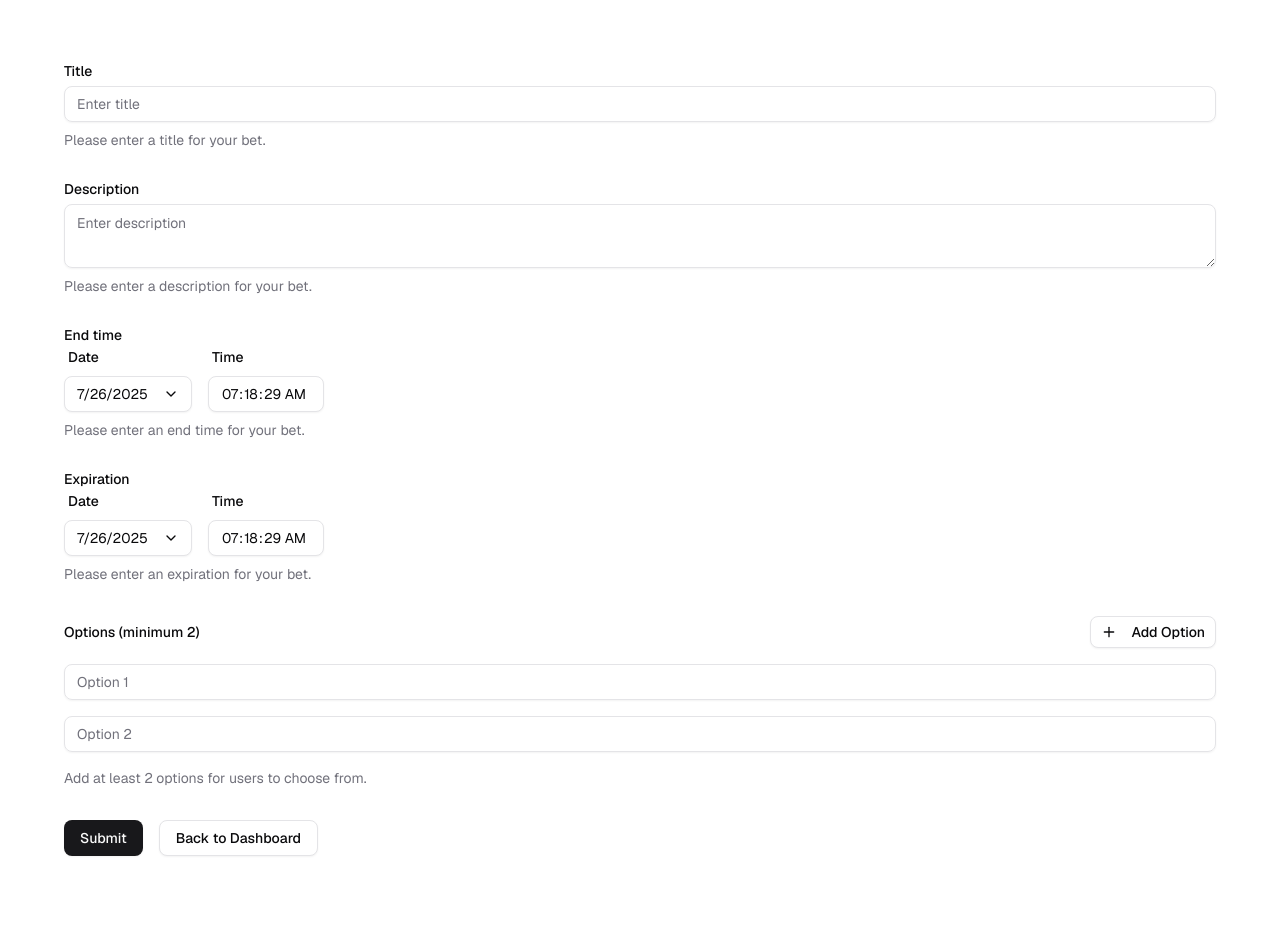
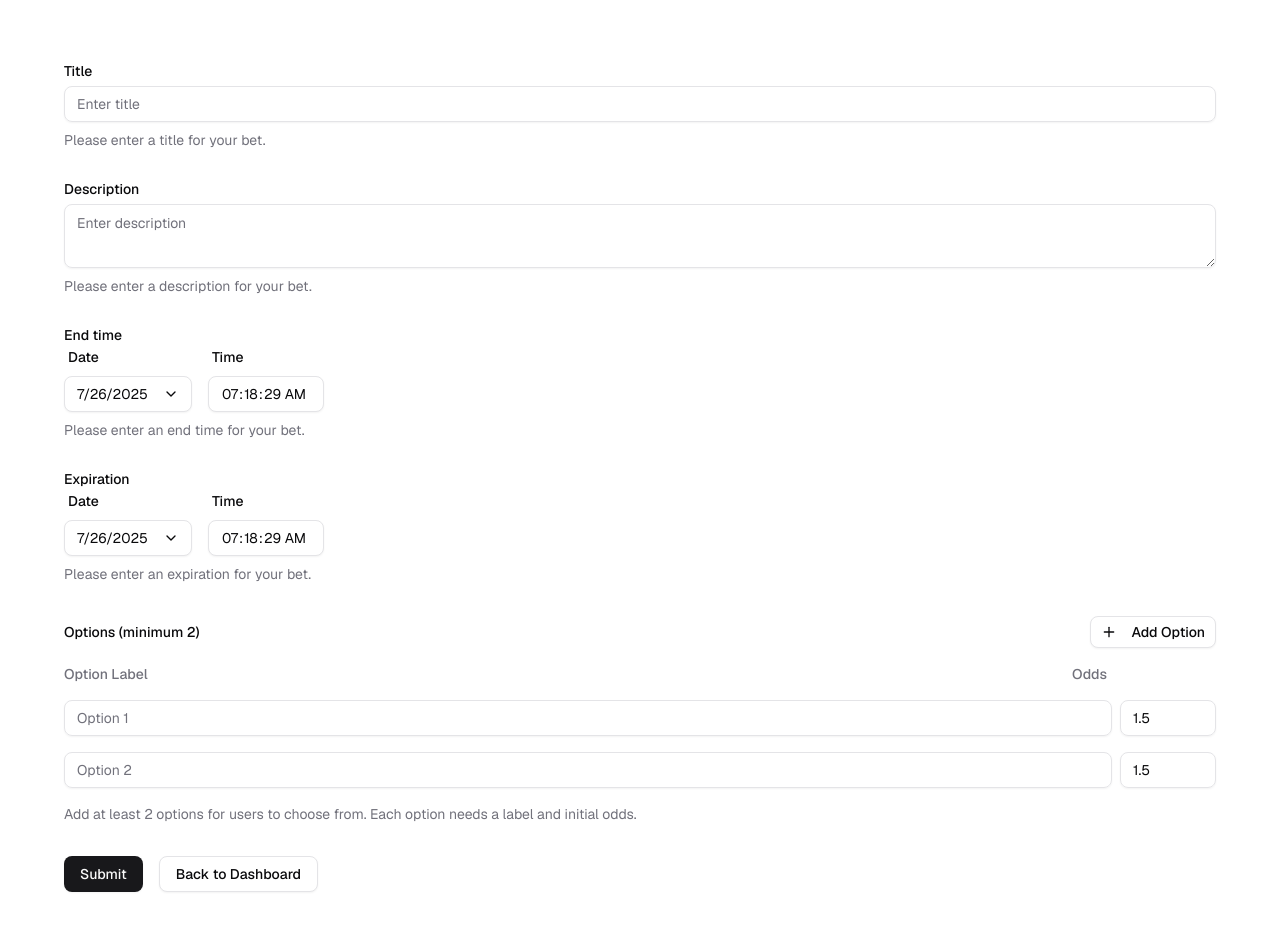
Before and after one commit to Biri0/better, a Next.js app: page /bet/new in a window 1280 px wide. Shown: the top 930 px of the page. Built offline with nearby package versions, Linux system fonts and the light colour scheme; no server answers.

Commit message:
Add odds support for bet options

```diff
--- a/src/app/bet/new/actions.ts
+++ b/src/app/bet/new/actions.ts
@@ -36,10 +36,11 @@ export async function createBet(values: z.infer<typeof formSchema>) {
   }
 
   await db.insert(betOptions).values(
-    values.optionLabels.map((label) => ({
+    values.optionLabels.map((label, index) => ({
       label: label,
       status: "open" as const,
       betId: betId,
+      currentOdds: values.optionOdds[index]!.toFixed(2),
     })),
   );
 
--- a/src/app/bet/new/page.tsx
+++ b/src/app/bet/new/page.tsx
@@ -28,6 +28,7 @@ type FormData = z.infer<typeof formSchema>;
 
 export default function NewBetPage() {
   const [options, setOptions] = useState<string[]>(["", ""]);
+  const [odds, setOdds] = useState<number[]>([1.5, 1.5]);
 
   const form = useForm<FormData>({
     resolver: zodResolver(formSchema),
@@ -37,22 +38,31 @@ export default function NewBetPage() {
       endTime: new Date(),
       expirationTime: new Date(),
       optionLabels: ["", ""],
+      optionOdds: [1.5, 1.5],
     },
   });
 
   const addOption = async () => {
     const newOptions = [...options, ""];
+    const newOdds = [...odds, 1.5];
     setOptions(newOptions);
+    setOdds(newOdds);
     form.setValue("optionLabels", newOptions);
+    form.setValue("optionOdds", newOdds);
     await form.trigger("optionLabels");
+    await form.trigger("optionOdds");
   };
 
   const removeOption = async (index: number) => {
     if (options.length > 2) {
       const newOptions = options.filter((_, i) => i !== index);
+      const newOdds = odds.filter((_, i) => i !== index);
       setOptions(newOptions);
+      setOdds(newOdds);
       form.setValue("optionLabels", newOptions);
+      form.setValue("optionOdds", newOdds);
       await form.trigger("optionLabels");
+      await form.trigger("optionOdds");
     }
   };
 
@@ -64,8 +74,16 @@ export default function NewBetPage() {
     await form.trigger("optionLabels");
   };
 
+  const updateOdds = async (index: number, value: number) => {
+    const newOdds = [...odds];
+    newOdds[index] = value;
+    setOdds(newOdds);
+    form.setValue("optionOdds", newOdds);
+    await form.trigger("optionOdds");
+  };
+
   const handleSubmit = async (data: FormData) => {
-    await createBet({ ...data, optionLabels: options });
+    await createBet({ ...data, optionLabels: options, optionOdds: odds });
   };
 
   return (
@@ -155,6 +173,19 @@ export default function NewBetPage() {
               Add Option
             </Button>
           </div>
+          <div className="flex items-end gap-2">
+            <div className="flex-1">
+              <FormLabel className="text-muted-foreground text-sm">
+                Option Label
+              </FormLabel>
+            </div>
+            <div className="w-24">
+              <FormLabel className="text-muted-foreground text-sm">
+                Odds
+              </FormLabel>
+            </div>
+            <div className="w-10"></div>
+          </div>
           {options.map((option, index) => (
             <div key={index} className="space-y-2">
               <div className="flex items-end gap-2">
@@ -175,6 +206,29 @@ export default function NewBetPage() {
                     </p>
                   )}
                 </div>
+                <div className="w-24">
+                  <Input
+                    type="number"
+                    step="0.01"
+                    min="1.01"
+                    max="99.99"
+                    placeholder="1.50"
+                    value={odds[index] ?? ""}
+                    onChange={(e) =>
+                      updateOdds(index, parseFloat(e.target.value) || 1.5)
+                    }
+                    className={
+                      form.formState.errors.optionOdds?.[index]
+                        ? "border-destructive"
+                        : ""
+                    }
+                  />
+                  {form.formState.errors.optionOdds?.[index] && (
+                    <p className="text-destructive mt-1 text-sm">
+                      {form.formState.errors.optionOdds[index]?.message}
+                    </p>
+                  )}
+                </div>
                 {options.length > 2 && (
                   <Button
                     type="button"
@@ -189,12 +243,19 @@ export default function NewBetPage() {
             </div>
           ))}
           <FormDescription>
-            Add at least 2 options for users to choose from.
+            Add at least 2 options for users to choose from. Each option needs a
+            label and initial odds.
           </FormDescription>
           {form.formState.errors.optionLabels &&
             !Array.isArray(form.formState.errors.optionLabels) && (
               <p className="text-destructive text-sm">
                 {form.formState.errors.optionLabels.message}
+              </p>
+            )}
+          {form.formState.errors.optionOdds &&
+            !Array.isArray(form.formState.errors.optionOdds) && (
+              <p className="text-destructive text-sm">
+                {form.formState.errors.optionOdds.message}
               </p>
             )}
         </div>
--- a/src/app/bet/new/schema.ts
+++ b/src/app/bet/new/schema.ts
@@ -30,4 +30,18 @@ export const formSchema = z.object({
     .refine((options) => new Set(options).size === options.length, {
       message: "All options must be unique.",
     }),
+  optionOdds: z
+    .array(
+      z
+        .number()
+        .min(1.01, {
+          message: "Odds must be at least 1.01.",
+        })
+        .max(99.99, {
+          message: "Odds must be at most 99.99.",
+        }),
+    )
+    .min(2, {
+      message: "You must provide odds for at least 2 options.",
+    }),
 });
--- a/src/app/bet/page.tsx
+++ b/src/app/bet/page.tsx
@@ -146,7 +146,12 @@ export default async function Bet({ searchParams }: PageProps) {
                       <div className="flex flex-col space-y-4 sm:flex-row sm:items-end sm:space-y-0 sm:space-x-4">
                         <div className="flex-1">
                           <div className="mb-2 flex items-center justify-between">
-                            <h4 className="font-medium">{option.label}</h4>
+                            <div className="flex items-center space-x-2">
+                              <h4 className="font-medium">{option.label}</h4>
+                              <Badge variant="outline" className="text-xs">
+                                {Number(option.currentOdds).toFixed(2)}
+                              </Badge>
+                            </div>
                             <Badge
                               variant={
                                 option.status === "open"
--- a/src/server/db/schema.ts
+++ b/src/server/db/schema.ts
@@ -174,6 +174,7 @@ export const betOptions = createTable("bet_option", (d) => ({
     .references(() => bets.id),
   label: d.varchar({ length: 32 }).notNull(),
   status: betStatus().notNull().default("open"),
+  currentOdds: d.numeric({ precision: 4, scale: 2 }).notNull(),
 }));
 
 export const betOptionsRelations = relations(betOptions, ({ one }) => ({
```
